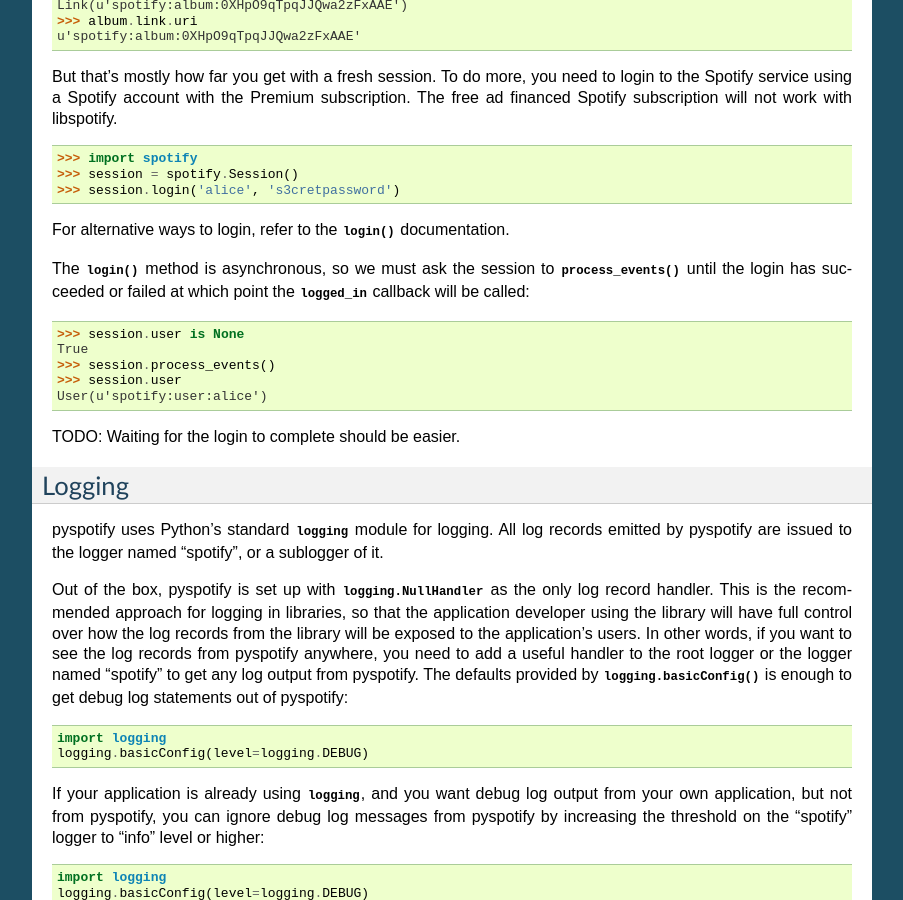
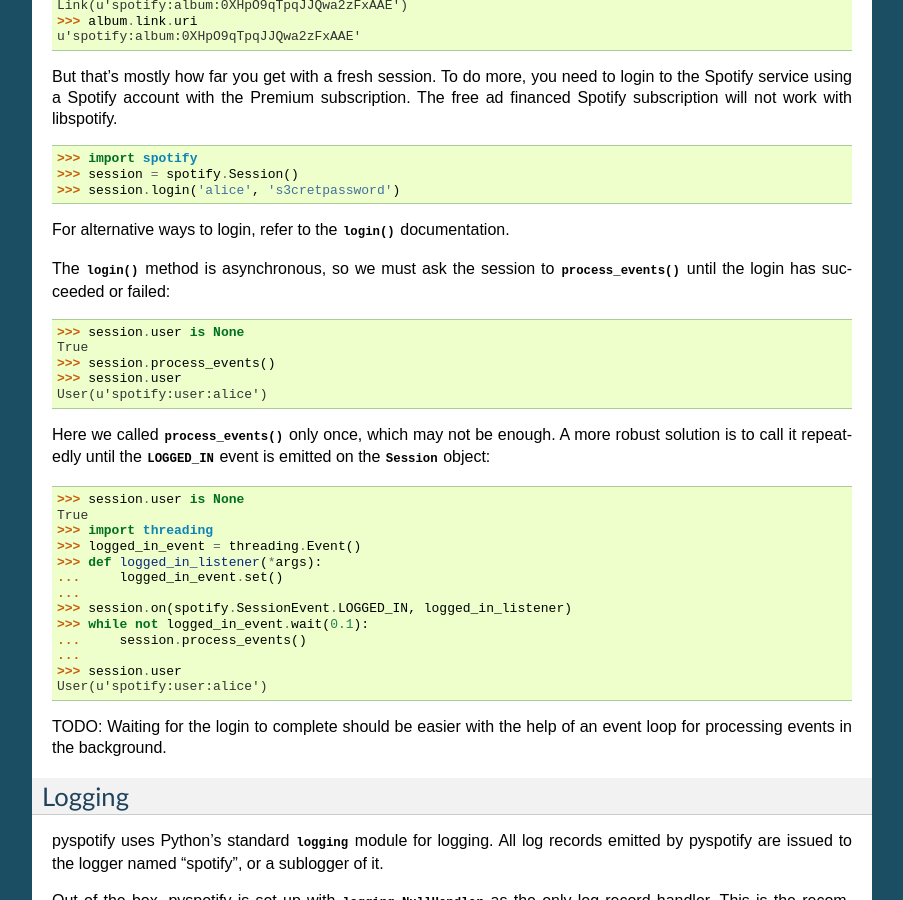
Before and after one commit to jodal/pyspotify, a Sphinx documentation site: the page built from docs/quickstart.rst, in a window 1280 px wide and 900 px high, scrolled down 1180 px. Shown: the whole window, without its empty margins (198-1101 px from the left). Built offline with Sphinx 7.4.7, drawn with Linux system fonts in a browser that asks for light colours.

Commit message:
docs: Add waiting for logged_in event to quickstart guide

```diff
--- a/docs/quickstart.rst
+++ b/docs/quickstart.rst
@@ -100,8 +100,7 @@
 
 The :meth:`~spotify.Session.login` method is asynchronous, so we must ask the
 session to :meth:`~spotify.Session.process_events` until the login has
-succeeded or failed at which point the
-:attr:`~spotify.SessionCallbacks.logged_in` callback will be called::
+succeeded or failed::
 
     >>> session.user is None
     True
@@ -109,7 +108,27 @@
     >>> session.user
     User(u'spotify:user:alice')
 
-TODO: Waiting for the login to complete should be easier.
+Here we called :meth:`~spotify.Session.process_events` only once, which may
+not be enough. A more robust solution is to call it repeatedly until the
+:attr:`~spotify.SessionEvent.LOGGED_IN` event is emitted on the
+:class:`~spotify.Session` object::
+
+    >>> session.user is None
+    True
+    >>> import threading
+    >>> logged_in_event = threading.Event()
+    >>> def logged_in_listener(*args):
+    ...     logged_in_event.set()
+    ...
+    >>> session.on(spotify.SessionEvent.LOGGED_IN, logged_in_listener)
+    >>> while not logged_in_event.wait(0.1):
+    ...     session.process_events()
+    ...
+    >>> session.user
+    User(u'spotify:user:alice')
+
+TODO: Waiting for the login to complete should be easier with the help of an
+event loop for processing events in the background.
 
 
 Logging
```
